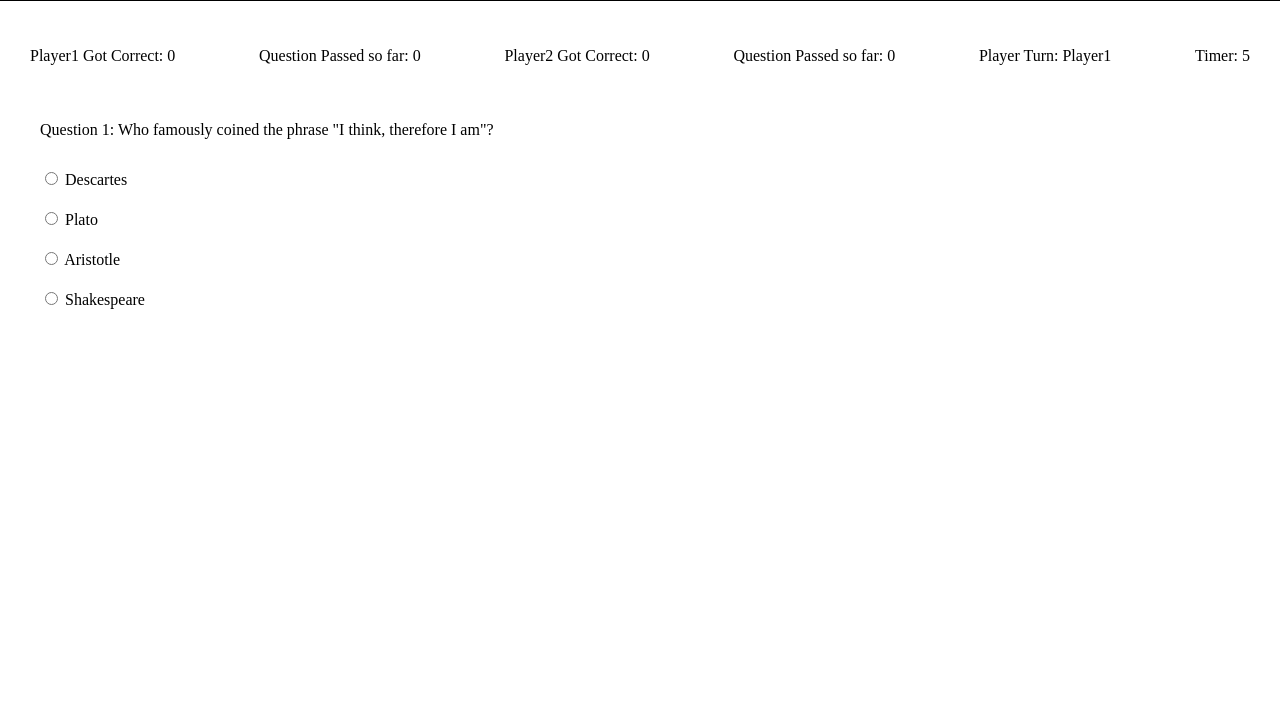
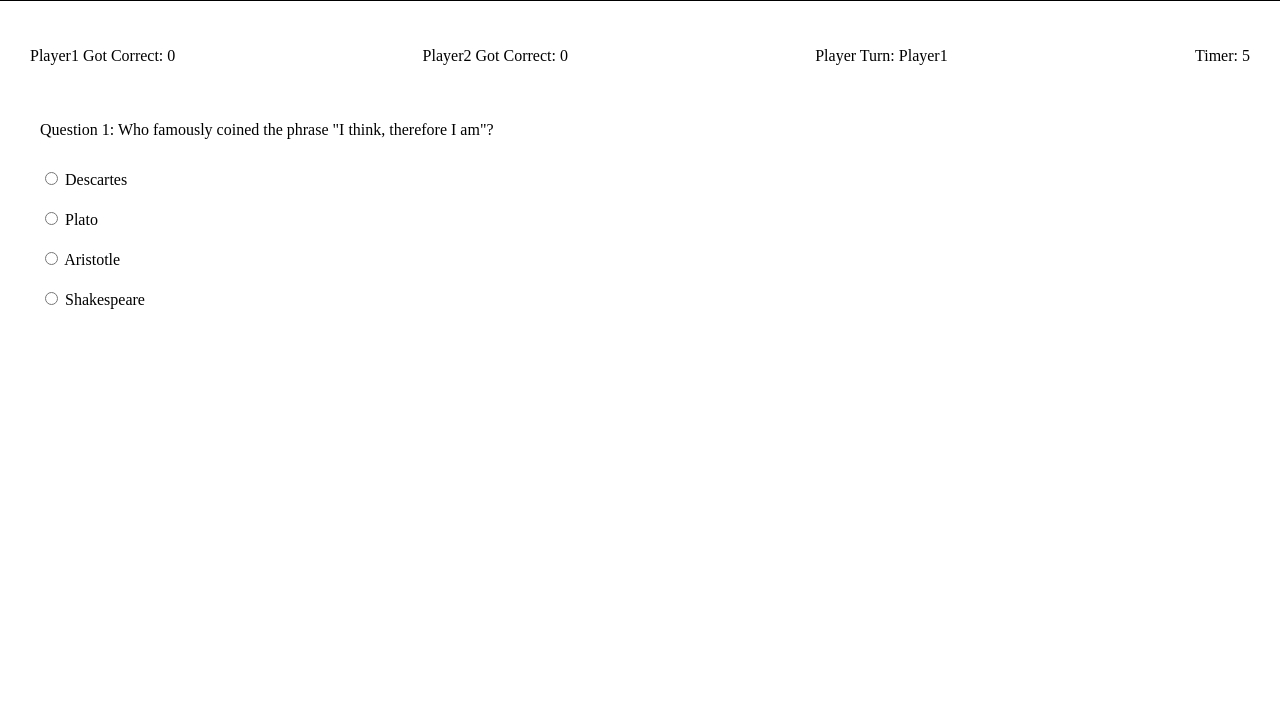
Before and after one commit to kanyasimbhatt/Practical-Test-HTML-CSS-JS-TS, a website built with Parcel: page src/MainFile/index.html in a window 1280 px wide. Shown: the part 79-800 px from the top of the page. Built offline with nearby package versions, Linux system fonts and the light colour scheme.

Commit message:
fix: fix the logic for timer

```diff
--- /dev/null
+++ b/src/AnalysisSection/analysisSection.ts
@@ -0,0 +1,11 @@
+import { player1Analysis, player2Analysis } from "../DataHandle/dataStore";
+export function induceAnalysisSection(element, index, timer) {
+  element.innerHTML = `
+        <p>Player1 Got Correct: ${player1Analysis.CorrectlyAnswered}</p>
+
+        <p>Player2 Got Correct: ${player2Analysis.CorrectlyAnswered}</p>
+
+        <p>Player Turn: Player${index}</p>
+        <p>Timer: ${timer}</p>
+    `;
+}
--- a/src/MainFile/index.html
+++ b/src/MainFile/index.html
@@ -10,7 +10,8 @@
     <nav class="navbar-div"></nav>
 
     <div class="quiz-timer-form">
-
+      <div class="quiz-player-turn-stats-timer"></div>
+      <div class="quiz-form-wrapper"></div>
     </div>
     <script type="module" src="./index.ts"></script>
   </body>
--- a/src/MainFile/index.ts
+++ b/src/MainFile/index.ts
@@ -1,17 +1,26 @@
 import { induceNavbar } from "../Navbar/navbar";
 import { induceMainQuizForm } from "../qiuzForm/quizForm";
+import { induceAnalysisSection } from "../AnalysisSection/analysisSection";
 
 document.addEventListener("DOMContentLoaded", () => {
   const navbarElement = document.getElementsByClassName("navbar-div")[0];
   const mainQuizFormElement =
-    document.getElementsByClassName("quiz-timer-form")[0];
+    document.getElementsByClassName("quiz-form-wrapper")[0];
+  const analysisSectionElement = document.getElementsByClassName(
+    "quiz-player-turn-stats-timer"
+  )[0];
 
   induceNavbar(navbarElement);
+  induceMainQuizForm(mainQuizFormElement, 1, 1);
+  let questionPlayer1 = 2;
+  let questionPlayer2 = 1;
 
-  let timer = 10;
-  let interval = setInterval(() => {
-    if (timer === 1) clearInterval(interval);
-    timer--;
-    induceMainQuizForm(mainQuizFormElement, 1, 1, timer);
-  }, 1000);
+  for (let i = 0; i < 20; i++) {
+    let timer = 10;
+    let interval = setInterval(() => {
+      if (timer === 1) clearInterval(interval);
+      timer--;
+      induceAnalysisSection(analysisSectionElement, 1, timer);
+    }, 1000);
+  }
 });
--- a/src/qiuzForm/quizForm.ts
+++ b/src/qiuzForm/quizForm.ts
@@ -1,42 +1,35 @@
 import { getQuestionBodyForPlayer } from "../DataHandle/dataHandle";
 import { player1Analysis, player2Analysis } from "../DataHandle/dataStore";
 
-export function induceMainQuizForm(mainElement, index, player, timer) {
+export function induceMainQuizForm(mainElement, index, player) {
   let questionBody = getQuestionBodyForPlayer(player, index);
   mainElement.innerHTML = `
-    <div class="quiz-player-turn-stats-timer">
-        <p>Player1 Got Correct: ${player1Analysis.CorrectlyAnswered}</p>
-        <p>Question Passed so far: ${player1Analysis.questionsPassed}</p>
-        <p>Player2 Got Correct: ${player2Analysis.CorrectlyAnswered}</p>
-        <p>Question Passed so far: ${player2Analysis.questionsPassed}</p>
-        <p>Player Turn: Player${index}</p>
-        <p>Timer: ${timer}</p>
-      </div>
 
-      <div class="quiz-form-wrapper">
+
+
         <div class="question">Question ${index}: ${questionBody.question}</div>
 
-        <div class="options">
+        <form class="options">
             <div class = 'option-label-wrapper'>
                 <input type="radio" class="option" id = 'option1'/>
                 <label for = 'option1'> ${questionBody.correct_answer} </label>
             </div>
 
             <div class = 'option-label-wrapper'>
-                <input type="radio" class="option" id = 'option1'/>
-                <label for = 'option1'> ${questionBody.incorrect_answers[0]} </label>
+                <input type="radio" class="option" id = 'option2'/>
+                <label for = 'option2'> ${questionBody.incorrect_answers[0]} </label>
             </div>
 
             <div class = 'option-label-wrapper'>
-                <input type="radio" class="option" id = 'option1'/>
-                <label for = 'option1'> ${questionBody.incorrect_answers[1]} </label>
+                <input type="radio" class="option" id = 'option3'/>
+                <label for = 'option3'> ${questionBody.incorrect_answers[1]} </label>
             </div>
 
             <div class = 'option-label-wrapper'>
-                <input type="radio" class="option" id = 'option1'/>
-                <label for = 'option1'> ${questionBody.incorrect_answers[2]} </label>
+                <input type="radio" class="option" id = 'option4'/>
+                <label for = 'option4'> ${questionBody.incorrect_answers[2]} </label>
             </div>
+            </form>
 
-        </div>
-      </div>`;
+      `;
 }
```
